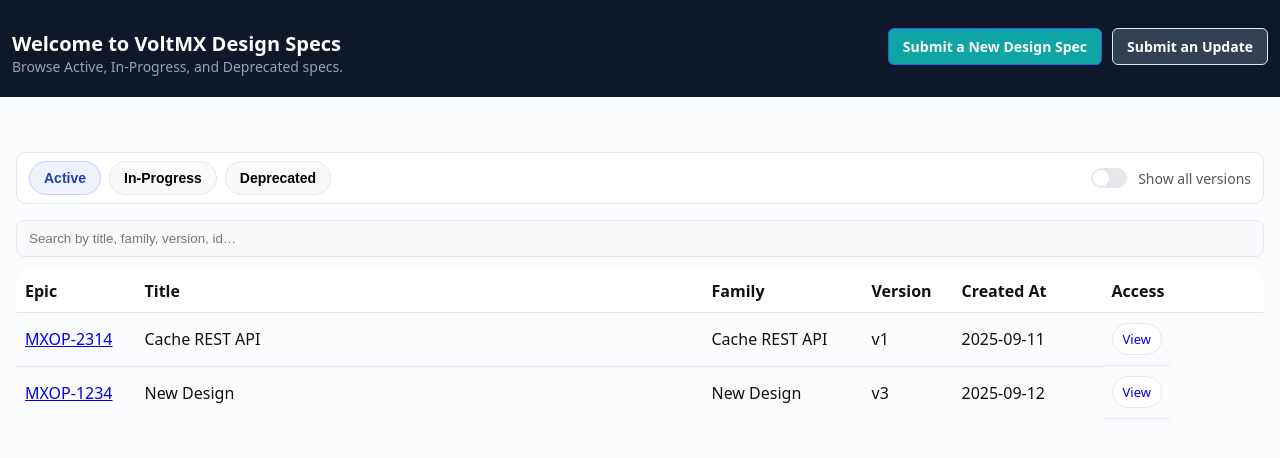
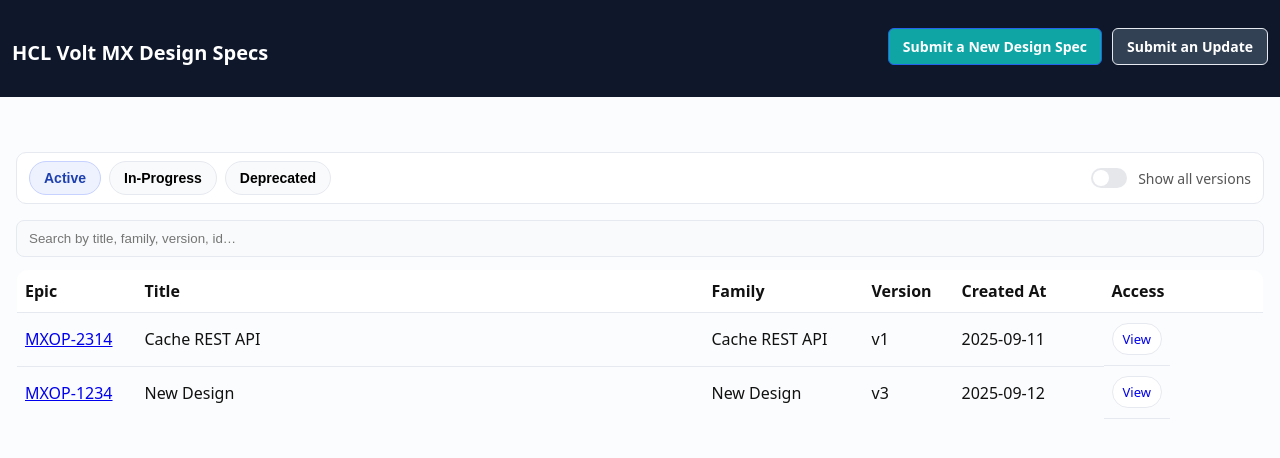
Before and after one commit to pranavwani/design-spec-v3, a Jekyll site: the page built from index.html, in a window 1280 px wide. Shown: the top 458 px of the page. Built offline with Jekyll 4.4.1, drawn with Linux system fonts in a browser that asks for light colours.

```diff
--- a/_config.yml
+++ b/_config.yml
@@ -1,4 +1,4 @@
-title: VoltMX Design Specs
+title: HCL Volt MX Design Specs
 url: "https://pranavwani.github.io"     # domain
 baseurl: "/design-spec-v2"              # repo name for project sites
 
--- a/index.html
+++ b/index.html
@@ -5,8 +5,8 @@ title: Home
 
   <div class="navbar">
     <div class="title-group">
-      <h1>Welcome to {{ site.title }}</h1>
-      <p class="lead">Browse Active, In-Progress, and Deprecated specs.</p>
+      <h1>{{ site.title }}</h1>
+      <!-- <p class="lead">Browse Active, In-Progress, and Deprecated specs.</p> -->
     </div>
 
     {% assign repo = site.github.repository_url | default: site.repo_url %}
```
Also changed, not shown: _layouts/spec.html (+7 -0 lines).
